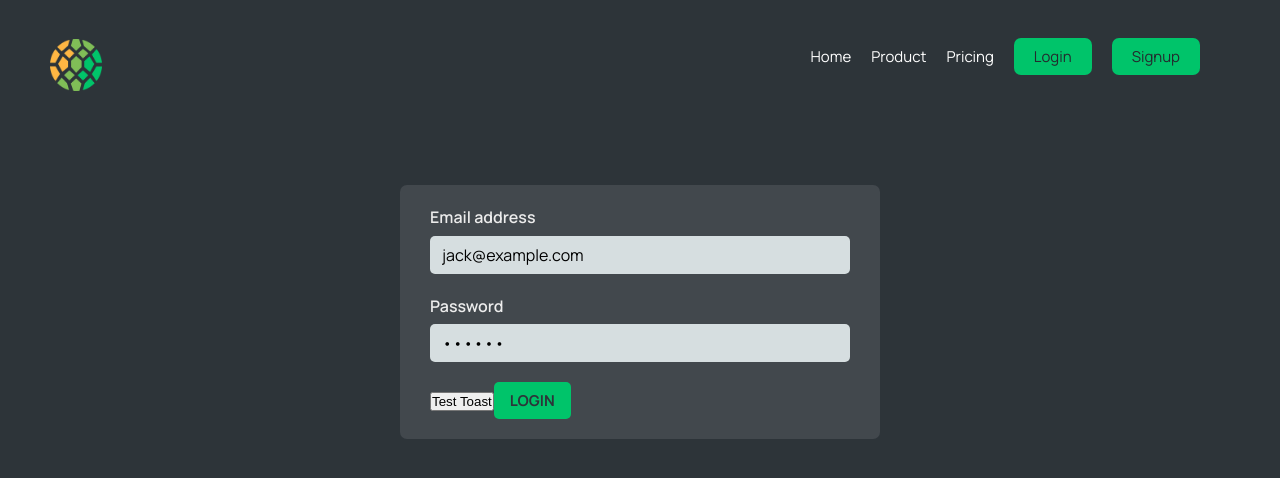
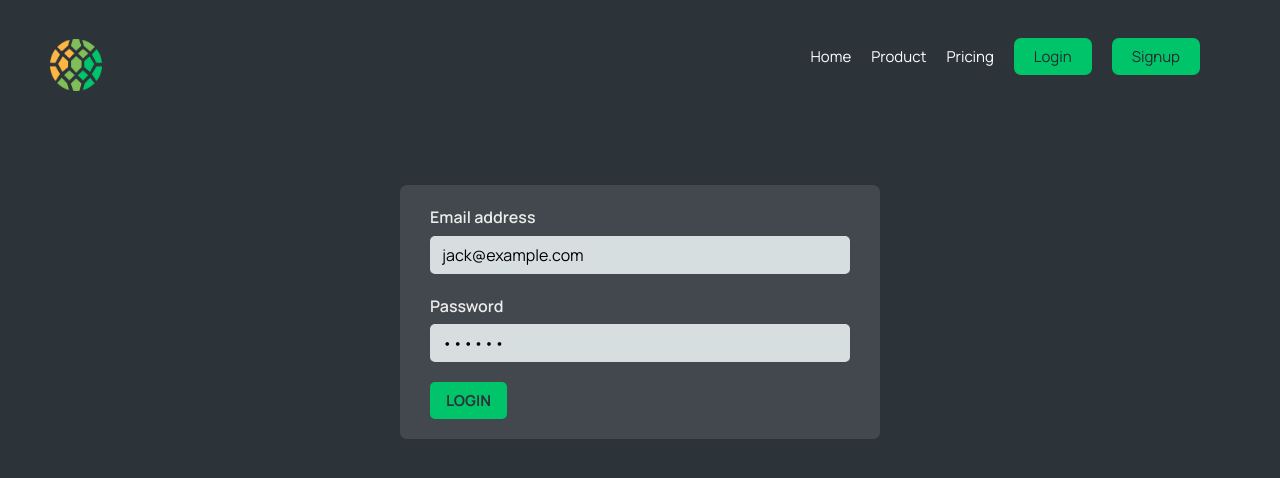
Before and after one commit to raahim21/worldWiseFrontEnd, a React (Vite) app: page /login in a window 1280 px wide. Shown: the top 478 px of the page. Built offline with nearby package versions, Linux system fonts and the light colour scheme; no server answers.

Commit message:
removed debug

```diff
--- a/src/pages/Login.jsx
+++ b/src/pages/Login.jsx
@@ -86,9 +86,6 @@ export default function Login() {
         </div>
 
         <div>
-          <button onClick={() => toast.info("Manual test toast!")}>
-            Test Toast
-          </button>
           <Button type="primary" disabled={isFormLoading}>
             {isFormLoading ? "Logging in..." : "Login"}
           </Button>
```
